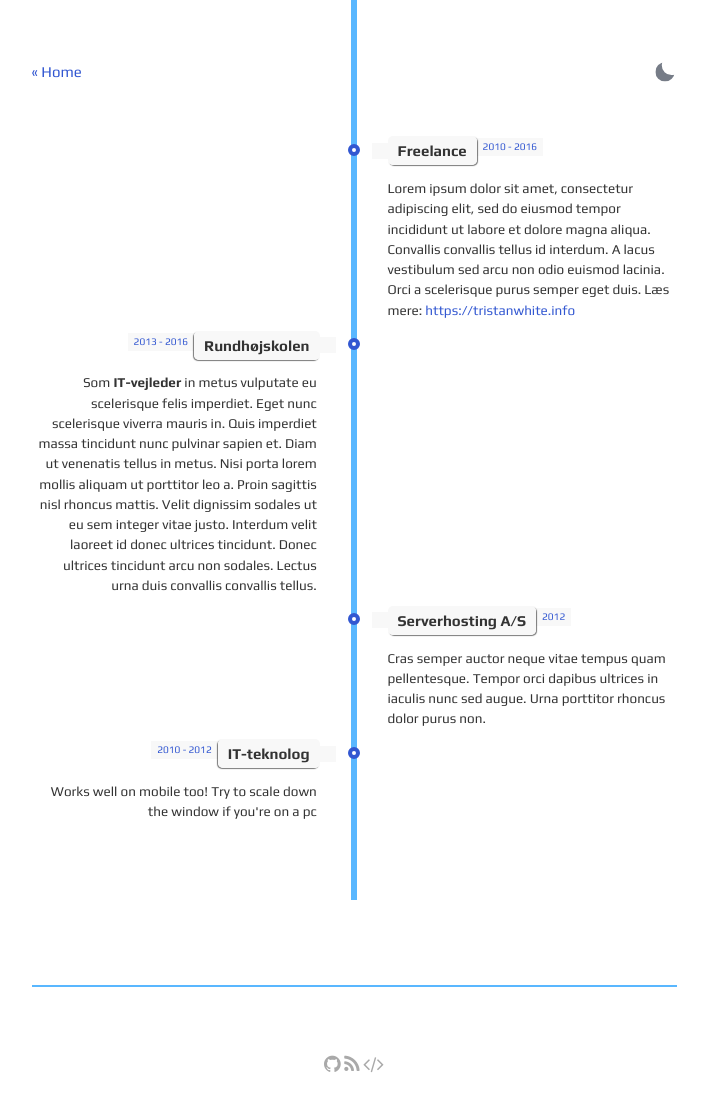
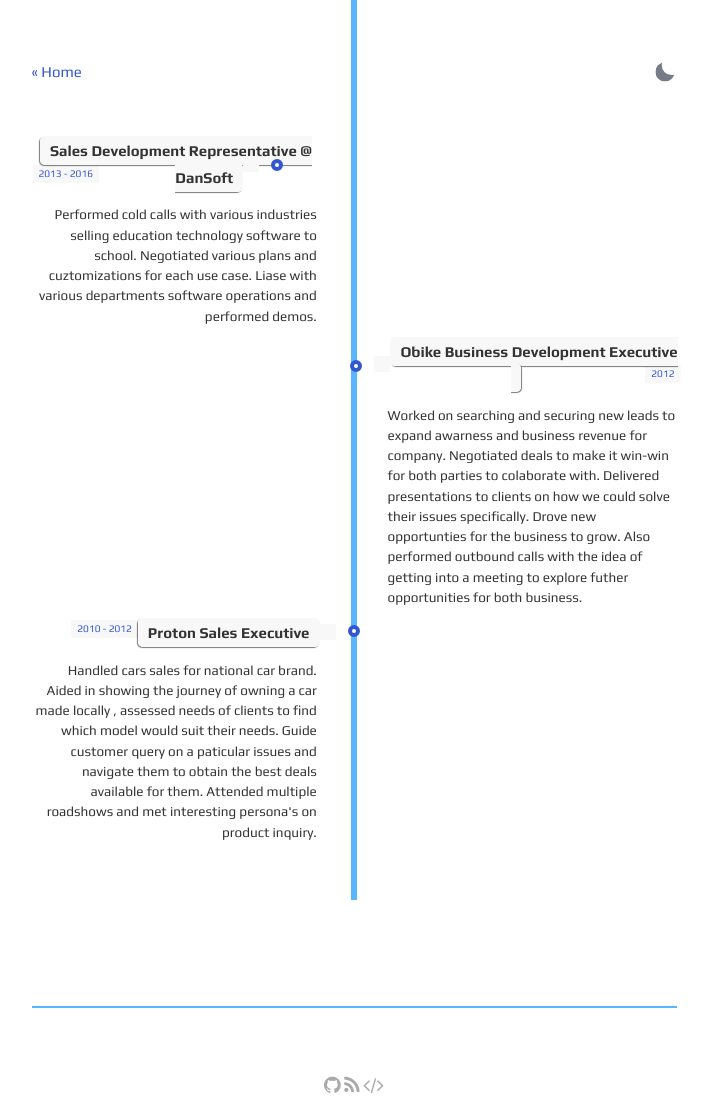
Before and after one commit to mk-unlimited/me, a Jekyll site: the page built from about.html, in a window 1280 px wide. Shown: the whole page, without its empty margins (286-995 px from the left). Built offline with Jekyll 4.4.1, drawn with Linux system fonts in a browser that asks for light colours.

Commit message:
Update about.html

```diff
--- a/about.html
+++ b/about.html
@@ -16,36 +16,15 @@ layout: default
 
     <ul class="timeline">
 
-        <!-- Item 1 -->
-        <li>
-            <div class="direction-r">
-                <div class="flag-wrapper">
-                    <span class="flag">Freelance</span>
-                    <span class="time-wrapper"><span class="time">2010 - 2016</span></span>
-                </div>
-                <div class="desc">
-                    Lorem ipsum dolor sit amet, consectetur adipiscing elit, sed do eiusmod tempor incididunt
-                    ut labore et dolore magna aliqua. Convallis convallis tellus id interdum. A lacus
-                    vestibulum sed arcu non odio euismod lacinia. Orci a scelerisque purus semper eget duis.
-                    Læs mere: <a href="https://tristanwhite.info" target="_top">https://tristanwhite.info</a>
-                </div>
-            </div>
-        </li>
-
         <!-- Item 2 -->
         <li>
             <div class="direction-l">
                 <div class="flag-wrapper">
-                    <span class="flag">Rundhøjskolen</span>
+                    <span class="flag">Sales Development Representative @ DanSoft </span>
                     <span class="time-wrapper"><span class="time">2013 - 2016</span></span>
                 </div>
                 <div class="desc">
-                    Som <strong>IT-vejleder</strong> in metus vulputate eu scelerisque felis imperdiet.
-                    Eget nunc scelerisque viverra mauris in. Quis imperdiet massa tincidunt nunc pulvinar sapien et.
-                    Diam ut venenatis tellus in metus. Nisi porta lorem mollis aliquam ut porttitor leo a. Proin
-                    sagittis nisl rhoncus mattis. Velit dignissim sodales ut eu sem integer vitae justo. Interdum
-                    velit laoreet id donec ultrices tincidunt. Donec ultrices tincidunt arcu non sodales.
-                    Lectus urna duis convallis convallis tellus.
+                    Performed cold calls with various industries selling education technology software to school. Negotiated various plans and cuztomizations for each use case. Liase with various departments software operations and performed demos.
                 </div>
             </div>
         </li>
@@ -54,12 +33,13 @@ layout: default
         <li>
             <div class="direction-r">
                 <div class="flag-wrapper">
-                    <span class="flag">Serverhosting A/S</span>
+                    <span class="flag">Obike Business Development Executive</span>
                     <span class="time-wrapper"><span class="time">2012</span></span>
                 </div>
                 <div class="desc">
-                    Cras semper auctor neque vitae tempus quam pellentesque. Tempor orci dapibus ultrices
-                    in iaculis nunc sed augue. Urna porttitor rhoncus dolor purus non.
+                    Worked on searching and securing new leads to expand awarness and business revenue for company. Negotiated deals to make it win-win for both parties
+                    to colaborate with. Delivered presentations to clients on how we could solve their issues specifically. Drove new opportunties for the business to grow.
+                    Also performed outbound calls with the idea of getting into a meeting to explore futher opportunities for both business.
                 </div>
             </div>
         </li>
@@ -69,11 +49,13 @@ layout: default
         <li>
             <div class="direction-l">
                 <div class="flag-wrapper">
-                    <span class="flag">IT-teknolog</span>
+                    <span class="flag">Proton Sales Executive </span>
                     <span class="time-wrapper"><span class="time">2010 - 2012</span></span>
                 </div>
                 <div class="desc">
-                    Works well on mobile too! Try to scale down the window if you're on a pc
+                    Handled cars sales for national car brand. Aided in showing the journey of owning a car made locally , assessed needs of clients to find which model
+                    would suit their needs. Guide customer query on a paticular issues and navigate them to obtain the best deals available for them. Attended multiple roadshows
+                    and met interesting persona's on product inquiry.
                 </div>
             </div>
         </li>
```
